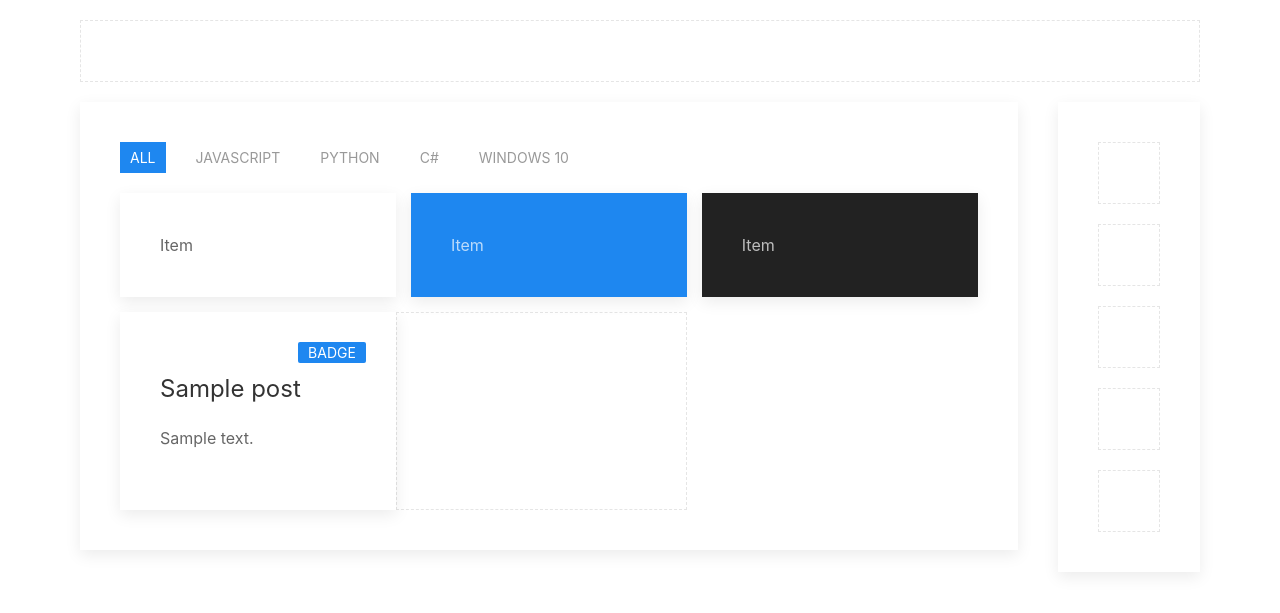
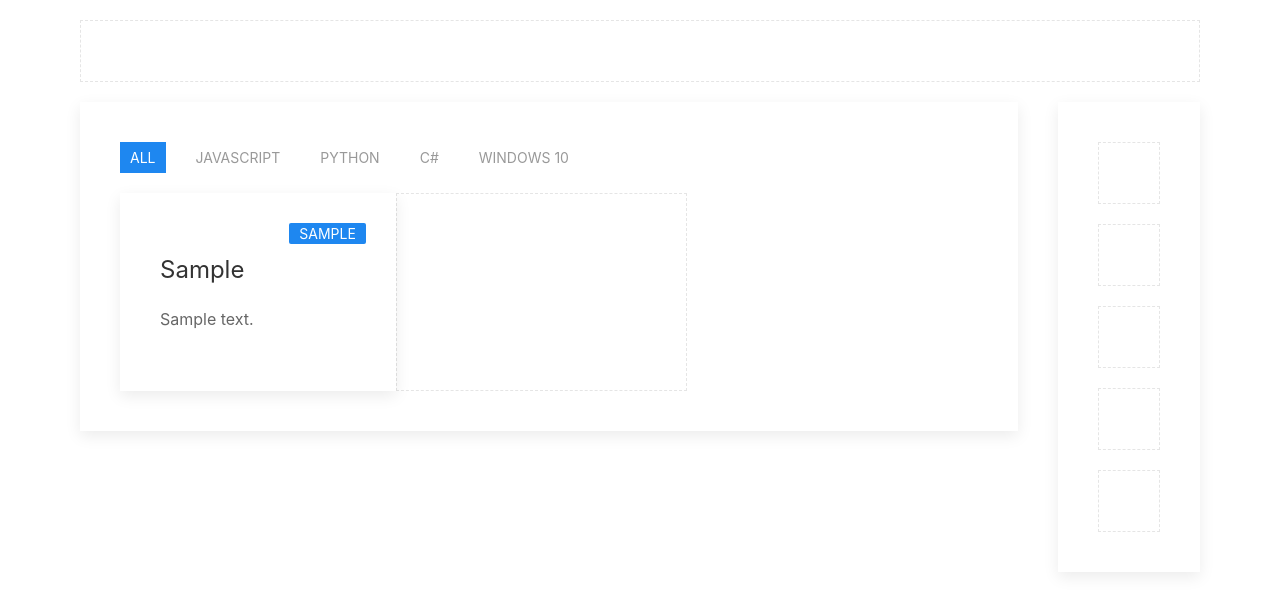
Before and after one commit to Madalin-Antonoiu/python-devblog, a Django app: page / in a window 1280 px wide. Shown: the part 80-693 px from the top of the page. Run offline with Django 3.2, Linux system fonts and the light colour scheme; tables that the repository leaves empty hold one stand-in row (values such as "Sample post").

Commit message:
Added Category and Subcategory

```diff
--- a/main/blog/models.py
+++ b/main/blog/models.py
@@ -5,6 +5,8 @@ from django.contrib.auth.models import User # Connect to the admin we declared e
 class Post(models.Model): #1. Then import it into views
     author = models.ForeignKey(User, default="admin", on_delete = models.CASCADE) # foreign key comes from the User we created earlier
     title = models.CharField(max_length=255)
+    category = models.CharField(max_length=255, default="Uncategorized")
+    subcategory = models.CharField(max_length=255, default="")
     body = models.TextField()
 
     def __str__(self):
--- a/main/blog/templates/home.html
+++ b/main/blog/templates/home.html
@@ -19,7 +19,7 @@
                             <!-- A -->
                             <ul class="uk-subnav uk-subnav-pill">
                                 <li class="uk-active" uk-filter-control><a href="#">All</a></li>
-                                <li uk-filter-control="[data-category='JavaScript']"><a href="#">JavaScript</a></li>
+                                <li uk-filter-control="[data-category='JavaScript']"><a href="#">JavaScript</a></li> <!-- Remove hardcoding-->
                                 <li uk-filter-control="[data-category='Python']"><a href="#">Python</a></li>
                                 <li uk-filter-control="[data-category='C#']"><a href="#">C#</a></li>
                                 <li uk-filter-control="[data-category='W10']"><a href="#">Windows 10</a></li>
@@ -28,27 +28,14 @@
                             <!-- B Here my posts get injected-->
                             <ul class="js-filter uk-child-width-1-3@m uk-grid-small uk-grid-match " uk-grid>
 
-                                <li data-category="JavaScript">
-                                    <div class="uk-card uk-card-default uk-card-body">Item</div>
-                                </li>
-
-                                <li data-category="Python">
-                                    <div class="uk-card uk-card-primary uk-card-body">Item</div>
-                                </li>
-
-                                <li data-category="C#">
-                                    <div class="uk-card uk-card-secondary uk-card-body">Item</div>
-                                </li>
-
-
                                 {% for post in object_list %}
 
-                                <div>
+                                <li data-category="{{ post.category }}"> <!-- The post.category dictates sorting-->
                                     <div class="uk-card uk-card-default uk-card-body uk-card-hover">
-                                            <span class="uk-card-badge uk-label ">Badge</span>
+                                            <span class="uk-card-badge uk-label ">{{ post.category }}</span>
 
                                             <h3 class="uk-card-title uk-margin-top">
-                                                <a href="{% url 'post-detail' post.pk %}" class="uk-link-heading">{{ post.title}}</a>
+                                                <a href="{% url 'post-detail' post.pk %}" class="uk-link-heading">{{ post.subcategory}}</a>
                                             </h3>
 
                                             <div>
@@ -57,7 +44,7 @@
 
                                     </div>
 
-                                </div>
+                                </li>
 
                                 {% endfor %}
 
```
Also changed, not shown: main/blog/migrations/0002_auto_20200804_1409.py (added), main/blog/templates/subcategory_detail.html (added).
